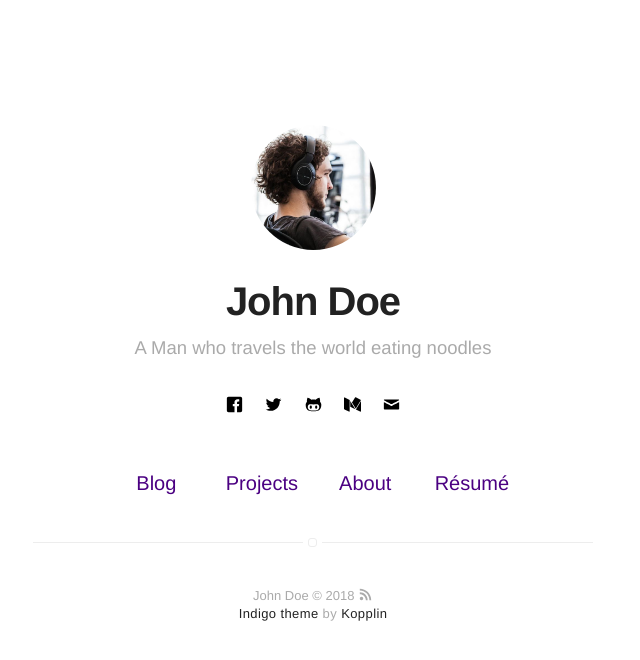
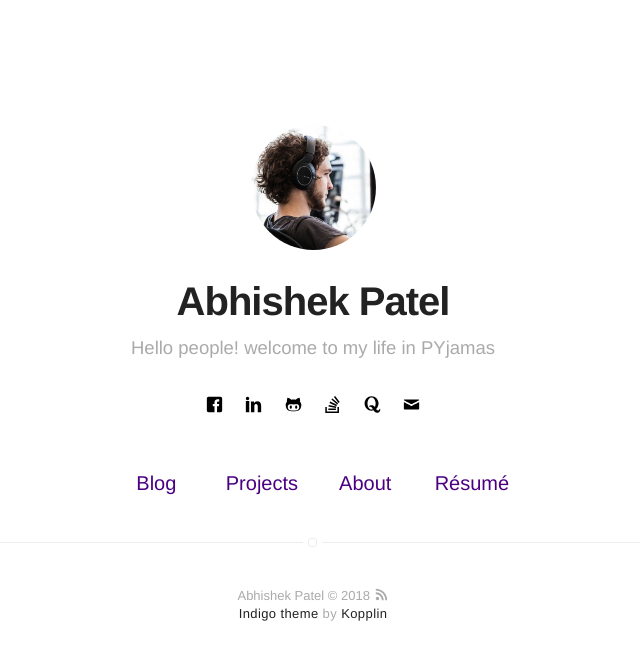
Before and after one commit to AbhiRepository/AbhiRepository.github.io, a Jekyll site: the page built from index.html, in a window 1280 px wide. Shown: the top 660 px of the page, without its empty margins (327-967 px from the left). Built offline with Jekyll 4.4.1, drawn with Linux system fonts in a browser that asks for light colours.

Commit message:
Update _config.yml

```diff
--- a/_config.yml
+++ b/_config.yml
@@ -1,6 +1,6 @@
 # main text of home
-name: John Doe
-bio: A Man who travels the world eating noodles
+name: Abhishek Patel
+bio: Hello people! welcome to my life in PYjamas
 
 # twitter summary info
 description: A blog about technology and stuff related
@@ -14,9 +14,9 @@ picture: assets/images/profile.jpg
 # and specify source (external or local).
 resume: true
 resume-external: true
-resume-url: https://google.com/?q=my+resume
+resume-url: https://drive.google.com/open?id=1nEuSeFXpKjCH_X4wo8zf9W7cmJE15zp_
 
-url: https://koppl.in/indigo
+url: https://abhirepository.github.io/
 # your url: http://USERNAME.github.io
 
 permalink: /:title/
@@ -35,41 +35,35 @@ disqus:
 
 # if you don't have any of social below, comment the line
 facebook: myfacebook
-twitter: mytwitter
+#twitter: mytwitter
 # google: mygoogle
 # instagram: myinstagram
 # pinterest: mypinterest
-# linkedin: mylinkedin
+linkedin: mylinkedin
 # youtube: myyoutube
 # spotify: myspotify
 github: mygithub
 # lastfm: mylastfm
-# stackoverflow: 7044681/mystackoverflow
-# quora: userquora
+stackoverflow: 7044681/mystackoverflow
+quora: userquora
 # reddit: username
-medium: medium
+# medium: medium
 # vimeo: myvimeo
 # lanyrd: mylanyrd
-email: myemail@gmail.com
+email: abhishek.jbp121@gmail.com
 
 authors:
     johndoe:
-        name: John Doe
-        bio: A Man who travels the world eating noodles
+        name: Abhishek Patel
+        bio: Long lost boy in Py-world
         external-image: false
         picture: assets/images/profile.jpg
-        twitter: johndoe
-    jamesfoster:
-        name: James Foster
-        bio: A Man who develops software with coffee
-        external-image: false
-        picture: assets/images/james.jpg
-        twitter: jamesfoster
+        twitter: abhishel
 
 # do you want a larger site? change the option below
 # options: [normal, large] | default: normal
 # normal = 560px / large = 810px
-width: normal
+width: large
 
 # if you don't need pagination, comment the *paginate* configs below
 # paginate: 5
```
